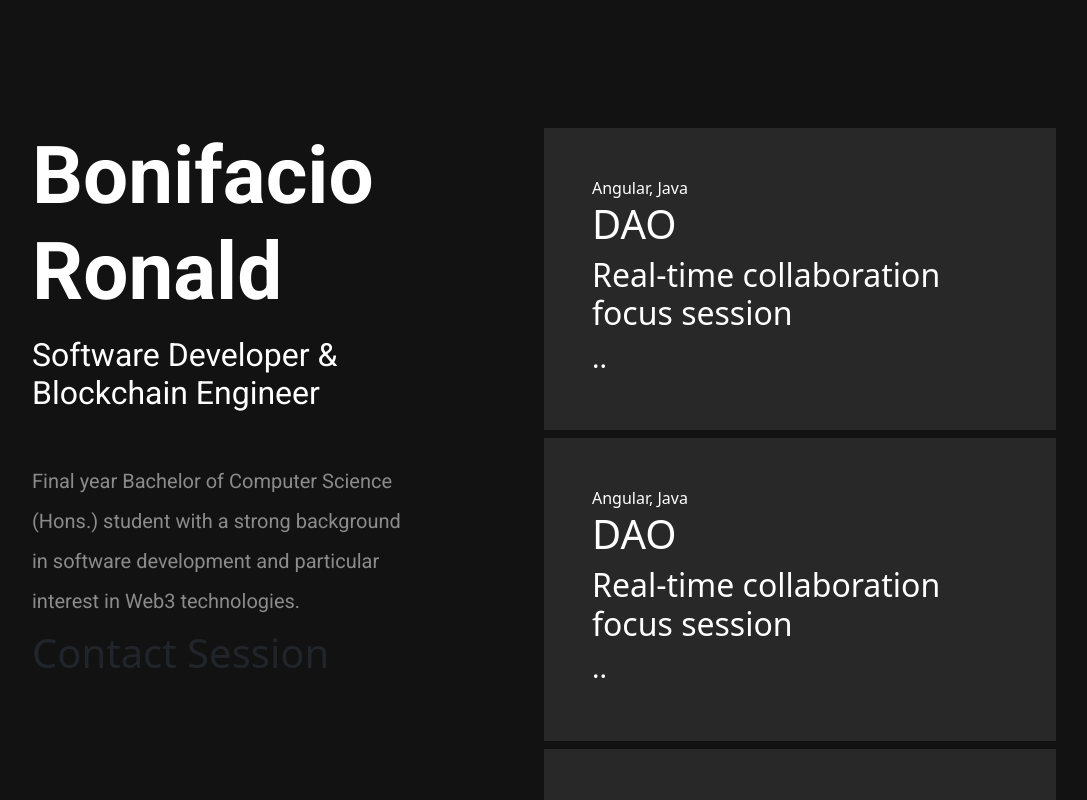
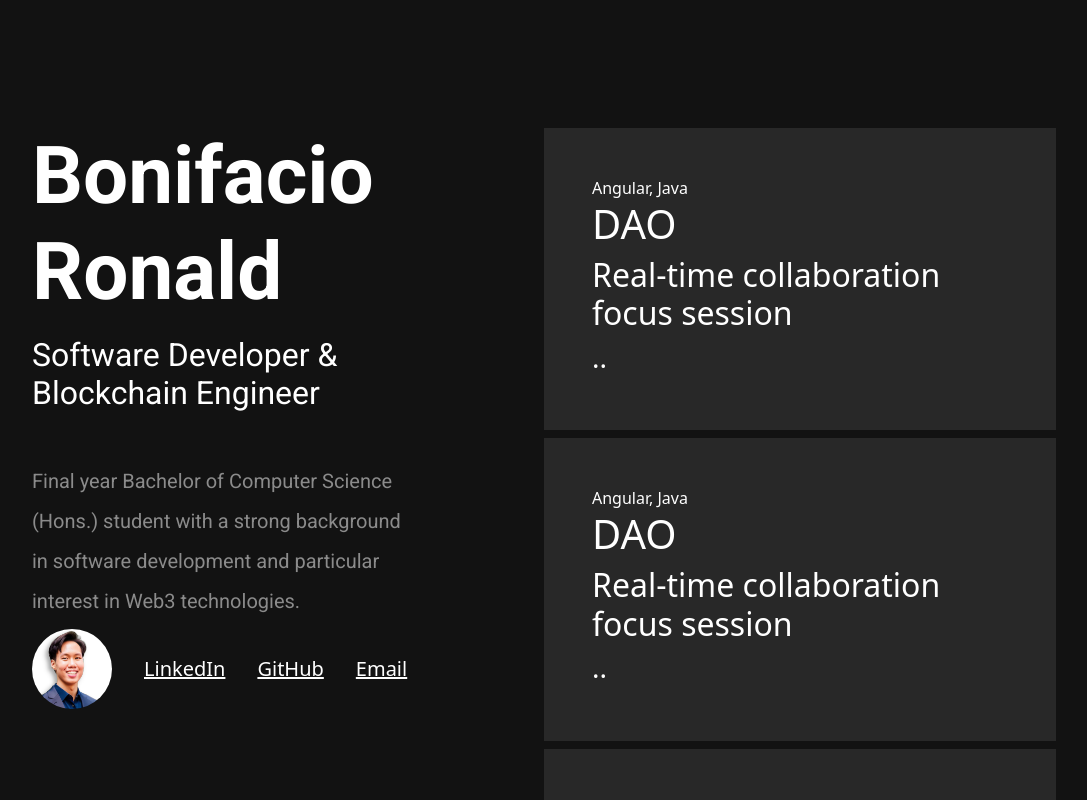
Before and after one commit to bonifacioronald/web-portfolio, a React (Create React App) app: page / in a window 1280 px wide. Shown: the top 800 px of the page, without its empty margins (96-1183 px from the left). Built offline with nearby package versions, Linux system fonts and the light colour scheme.

Commit message:
Add contact section skeleton and hover effect to project-card

```diff
--- a/package.json
+++ b/package.json
@@ -7,6 +7,7 @@
     "@testing-library/react": "^13.4.0",
     "@testing-library/user-event": "^13.5.0",
     "bootstrap": "^5.3.3",
+    "bootstrap-icons": "^1.11.3",
     "react": "^18.3.1",
     "react-dom": "^18.3.1",
     "react-scripts": "5.0.1",
--- a/src/App.jsx
+++ b/src/App.jsx
@@ -1,12 +1,16 @@
 import './App.css';
-import LeftSection from './left-section/left-section';
+import SelfInfoSection from './self-info/self-info-section';
 import ProjectSection from './projects/project-section';
+import ContactSection from './contact/contact-section';
 
 function App() {
   return (
     <div className="App">
       <div className="layout-container">
-        <div className='left-section'><LeftSection/></div>
+        <div className='left-section'>
+          <div><SelfInfoSection/></div>
+          <div><ContactSection/></div>
+          </div>
         <div className='right-section'><ProjectSection/><ProjectSection/><ProjectSection/></div>
       </div>
     </div>
--- /dev/null
+++ b/src/contact/contact-section.jsx
@@ -0,0 +1,18 @@
+import React from "react";
+import "./contact.css";
+import 'bootstrap/dist/css/bootstrap.css';
+
+function ContactSection() {
+    return (
+    <div className="contact-layout">
+        <div>
+            <img className="circle-avatar" src={require('../assets/images/profile-pic.png')} alt="profile pic" />
+        </div>
+        <div><a href="https://www.linkedin.com/in/bonifacio-ronald/">LinkedIn</a></div>
+        <div><a href="https://github.com/bonifacioronald">GitHub</a></div>
+        <div><a href="https://mailto:bonifacioronald.dev@gmail.com">Email</a></div>
+    </div>
+    );
+}
+
+export default ContactSection;
--- /dev/null
+++ b/src/contact/contact.css
@@ -0,0 +1,29 @@
+.contact-layout {
+    display: flex;
+    justify-content: start;
+    align-items: center;
+    flex-direction: row;
+    gap: 2em;
+    color : var(--color-text-primary)
+}
+
+img {
+    transition: transform 0.25s ease;
+}
+
+img:hover {
+    -webkit-transform: scale(1.25);
+    /* or some other value */
+    transform: scale(1.25);
+}
+
+a {
+    font-size: 1.25em;
+    color: var(--color-text-primary);
+}
+
+.circle-avatar {
+    height: 80px;
+    width: 80px;
+    border-radius: 50%;
+}
--- a/src/projects/project.css
+++ b/src/projects/project.css
@@ -8,4 +8,11 @@
     padding: 3em;
     background-color: var(--color-bg-secondary);
     color: var(--color-text-primary);
+    transition: transform 0.25s ease;
+
 }
+
+.project-card:hover {
+    -webkit-transform: scale(1.1);
+    transform: scale(1.1);
+}
--- a/src/left-section/left-section.jsx
+++ b/src/self-info/self-info-section.jsx
@@ -1,20 +1,16 @@
 import React from "react";
-import "./left-section.css";
+import "./self-info.css";
 import 'bootstrap/dist/css/bootstrap.css';
 
-function LeftSection() {
+function SelfInfoSection() {
   return (
-    <>
-        <div className="top-section">
+
+  <div className="top-section">
             <h1 className="name roboto-bold mb-3">Bonifacio Ronald</h1>
             <h2 className="role roboto-regular mb-5">Software Developer & Blockchain Engineer</h2>
             <h3 className="description roboto-regular mt-5">Final year Bachelor of Computer Science (Hons.) student with a strong background in software development and particular interest in Web3 technologies.</h3>
-        </div>
-      <div className="bottom-section">
-        <h1>Contact Session</h1>
-      </div>
-    </>
+  </div>
   );
 }
 
-export default LeftSection;
+export default SelfInfoSection;
--- a/src/left-section/left-section.css
+++ b/src/self-info/self-info.css
@@ -1,13 +1,3 @@
-.layout-left {
-    min-height: 100vh;
-    display: flex;
-    justify-content: space-between;
-    flex-direction: column;
-    padding: 8em;
-    position: sticky;
-    top: 0;
-}
-
 .name {
     font-size: 5em;
     color: var(--color-text-primary);
```
Also changed, not shown: src/assets/images/profile-pic.png (added), 1 other file (tests, documents, lock files or other folders).
